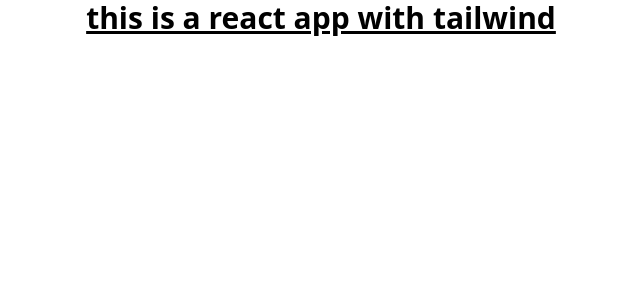
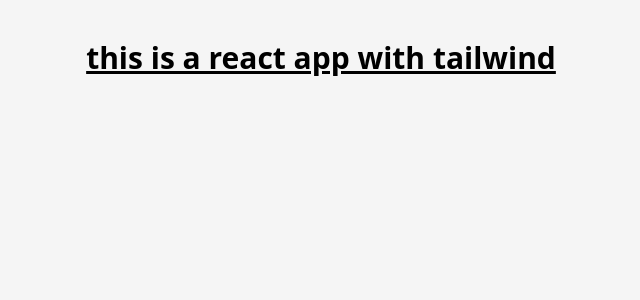
Before and after one commit to MAlngaawy/trustline, a React (Create React App) app: page / in a window 1280 px wide. Shown: the top 300 px of the page, without its empty margins (319-959 px from the left). Built offline with nearby package versions, Linux system fonts and the light colour scheme.

Commit message:
add tailwind config colors

```diff
--- a/src/App.js
+++ b/src/App.js
@@ -2,8 +2,11 @@
 
 function App() {
   return (
-    <div className="App text-3xl font-bold underline">
+    <div className="App bg-trustGray h-screen">
+      <div className='text-3xl font-bold underline p-10 bg-trustBlue'>
+
       this is a react app with tailwind
+      </div>
     </div>
   );
 }
--- a/tailwind.config.js
+++ b/tailwind.config.js
@@ -4,7 +4,16 @@
     "./src/**/*.{js,jsx,ts,tsx}",
   ],
   theme: {
-    extend: {},
+    extend: {
+      colors: {
+        trustBlue1: '#51B4FF', //Sky blue
+        trustBlue2: '#019FFE', //Main blue
+        trustBlue3: '#152F4B', //Dark blue
+        trustBlue4: '#763BBF', //Purple
+        trustBlue5: '#351D4F', //Dark Purple
+        trustGray: '#F5F5F5' // The Gray Background
+      }
+    },
   },
   plugins: [],
 }
```
